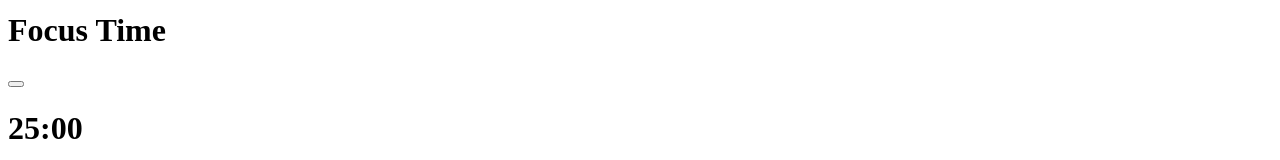
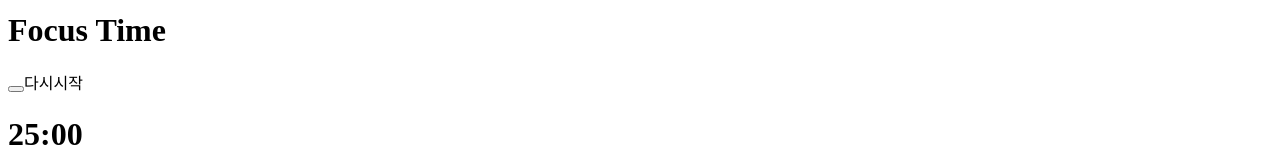
Before and after one commit to yiseul10/pomodoroApp, a Next.js app: page / in a window 1280 px wide. Shown: the part 281-441 px from the top of the page. Built offline with nearby package versions, Linux system fonts and the light colour scheme; a web font is replaced by a local one.

Commit message:
미완성툴팁

```diff
--- a/components/Timer.js
+++ b/components/Timer.js
@@ -31,10 +31,15 @@ export default function Timer({
           <h1 className='font-semibold text-[#0097FF]'>
             {active === 0 ? 'Focus Time' : 'Break Time'}
           </h1>
-          <button
-            className='rounded-full w-1.5 h-1.5 bg-orange-500'
-            onClick={reset}
-          ></button>
+          <div className='relative inline-block group'>
+            <button
+              className='rounded-full w-1.5 h-1.5 bg-orange-500'
+              onClick={reset}
+            ></button>
+            <span className='inline-block invisible w-[100px] rounded p-1 absolute group-hover:visible text-xs bg-orange-600 bottom-full left-1/2 ml-[-50px]'>
+              다시시작
+            </span>
+          </div>
         </div>
         <div className='flex items-center'>
           <h1 className='text-8xl font-bold select-none m-0'>
```
